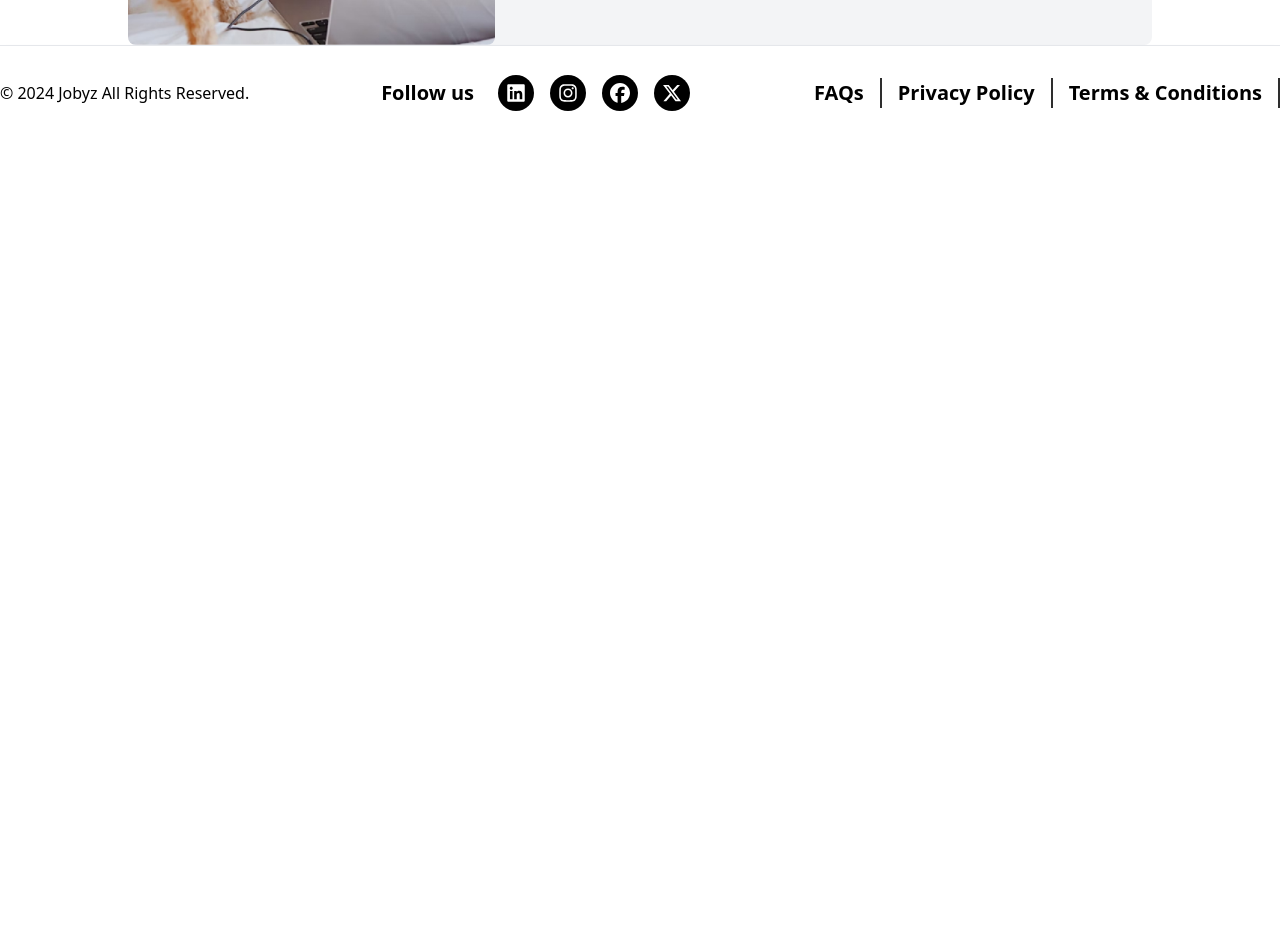
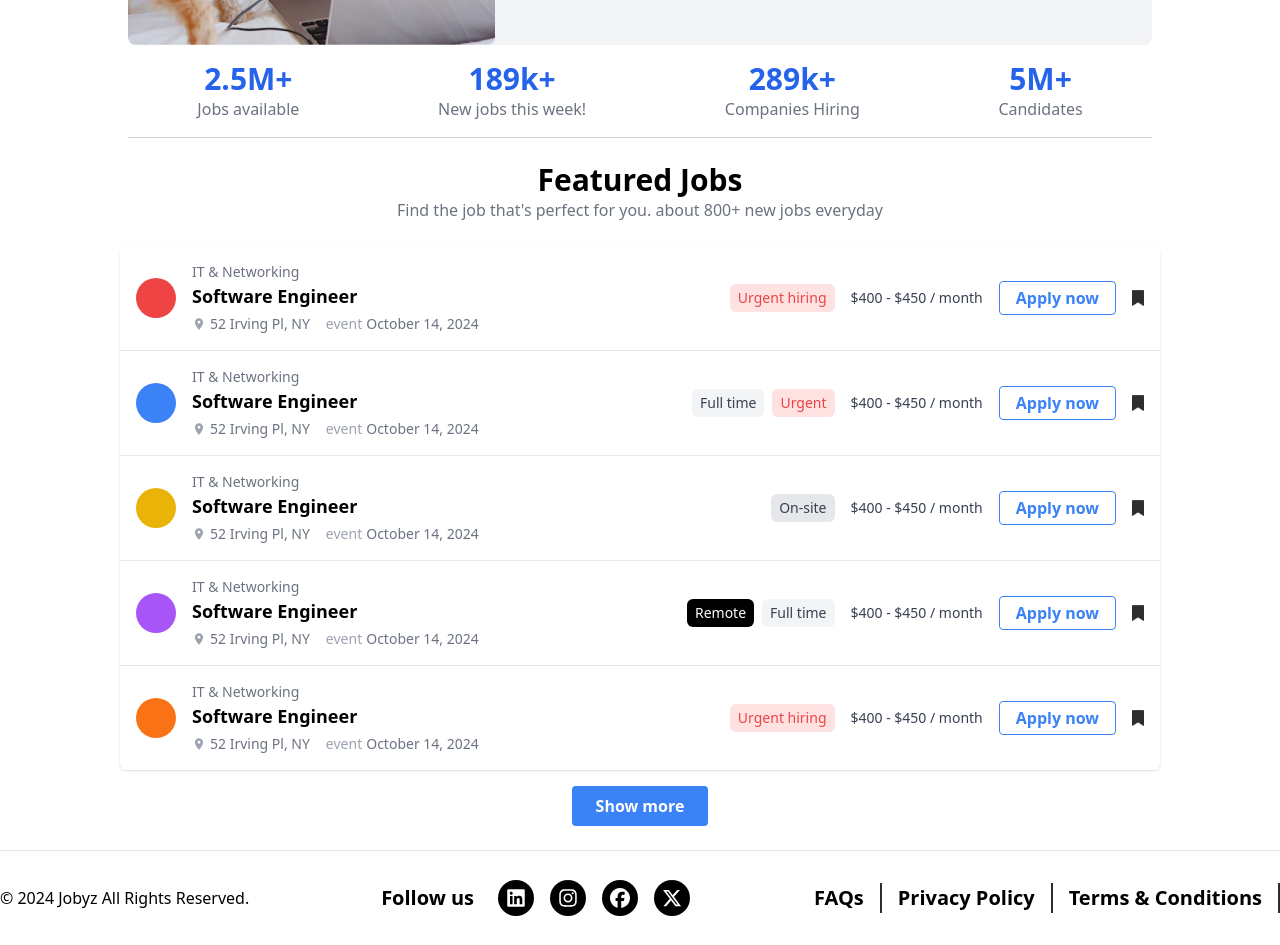
Before and after one commit to billydev139/jobyz, a React (Vite) app: page / in a window 1280 px wide. Shown: the part 1580-2525 px from the top of the page. Before the commit the page ends 1720 px from the top, so only its background shows below. Built offline with nearby package versions, Linux system fonts and the light colour scheme.

Commit message:
feature jobs done

```diff
--- a/src/assets/images/index.js
+++ b/src/assets/images/index.js
@@ -3,13 +3,15 @@ import info from './info.png';
 import reduce from './reduce.png';
 import saveTime from './saveTime.png';
 import minimize from './minimize.png';
+import save from './save.png'
 
 const Images = {
     jobyzlogo: jobyzlogo,
     info:info ,
     reduce:reduce,
     saveTime:saveTime,
-    minimize:minimize
+    minimize:minimize,
+    save:save
 };
 
 export default Images;
--- a/src/components/header.jsx
+++ b/src/components/header.jsx
@@ -1,8 +1,8 @@
 import { useState } from "react";
 import { Dialog, DialogPanel } from "@headlessui/react";
 import { Link, NavLink } from "react-router-dom";
+import Icons from "../assets/icons";
 import Images from "../assets/images";
-import Icons from "../assets/icons";
 
 const navigation = [
   { name: "Home", href: "/ranking" },
--- /dev/null
+++ b/src/pages/homepage/featuredJobs.jsx
@@ -0,0 +1,130 @@
+import Icons from "../../assets/icons";
+import Images from "../../assets/images";
+
+const FeaturedJobs = () => {
+  const jobs = [
+    {
+      id: 1,
+      category: "IT & Networking",
+      title: "Software Engineer",
+      location: "52 Irving Pl, NY",
+      date: "October 14, 2024",
+      tags: ["Urgent hiring"],
+      salary: "$400 - $450 / month",
+      logo: "bg-red-500", // Mock logo color
+    },
+    {
+      id: 2,
+      category: "IT & Networking",
+      title: "Software Engineer",
+      location: "52 Irving Pl, NY",
+      date: "October 14, 2024",
+      tags: ["Full time", "Urgent"],
+      salary: "$400 - $450 / month",
+      logo: "bg-blue-500",
+    },
+    {
+      id: 3,
+      category: "IT & Networking",
+      title: "Software Engineer",
+      location: "52 Irving Pl, NY",
+      date: "October 14, 2024",
+      tags: ["On-site"],
+      salary: "$400 - $450 / month",
+      logo: "bg-yellow-500",
+    },
+    {
+      id: 4,
+      category: "IT & Networking",
+      title: "Software Engineer",
+      location: "52 Irving Pl, NY",
+      date: "October 14, 2024",
+      tags: ["Remote", "Full time"],
+      salary: "$400 - $450 / month",
+      logo: "bg-purple-500",
+    },
+    {
+      id: 5,
+      category: "IT & Networking",
+      title: "Software Engineer",
+      location: "52 Irving Pl, NY",
+      date: "October 14, 2024",
+      tags: ["Urgent hiring"],
+      salary: "$400 - $450 / month",
+      logo: "bg-orange-500",
+    },
+  ];
+
+  return (
+    <div className="max-w-[85%] mx-auto p-6">
+      <h2 className="text-3xl font-semibold text-center">Featured Jobs</h2>
+      <p className="text-gray-500 text-center mb-6">
+        Find the job that's perfect for you. about 800+ new jobs everyday
+      </p>
+
+      <div className="bg-white shadow rounded-md mb-4">
+        {jobs.map((job) => (
+          <div
+            key={job.id}
+            className="flex items-center p-4 border-b last:border-b-0"
+          >
+            <div
+              className={`w-10 h-10 ${job.logo} rounded-full flex-shrink-0`}
+            ></div>
+            <div className="ml-4 flex-grow">
+              <p className="text-sm text-gray-500">{job.category}</p>
+              <h3 className="font-semibold text-lg">{job.title}</h3>
+              <div className="flex text-sm text-gray-500 mt-1">
+                <p className="flex items-center mr-4">
+                  <span className="material-icons text-gray-400 mr-1">
+                  <Icons.MdPlace />
+                  </span>
+                  {job.location}
+                </p>
+                <p className="flex items-center">
+                  <span className="material-icons text-gray-400 mr-1">
+                    event
+                  </span>
+                  {job.date}
+                </p>
+              </div>
+            </div>
+            <div className="ml-4 flex items-center space-x-2">
+              {job.tags.map((tag, index) => (
+                <span
+                  key={index}
+                  className={`px-2 py-1 text-sm rounded-md ${
+                    tag === "Urgent hiring" || tag==="Urgent"
+                      ? "bg-red-100 text-red-500"
+                      : tag === "Full time"
+                      ? "bg-gray-100 text-gray-700"
+                      : tag === "On-site"
+                      ? "bg-gray-200 text-gray-700"
+                      : tag === "Remote"
+                      ? "bg-black text-white"
+                      : ""
+                  }`}
+                >
+                  {tag}
+                </span>
+              ))}
+            </div>
+            <div className="ml-4 text-sm text-gray-700">{job.salary}</div>
+            <button className="ml-4 text-blue-500 font-semibold border border-blue-500 rounded px-4 py-1">
+              Apply now
+            </button>
+            <span className="material-icons ml-4 text-gray-400 cursor-pointer">
+            <img src={Images.save} alt="save" className="w-3 h-4" />
+            </span>
+          </div>
+        ))}
+      </div>
+
+      <button className="block mx-auto bg-blue-500 text-white font-semibold rounded px-6 py-2">
+        Show more
+      </button>
+    </div>
+  );
+};
+
+export default FeaturedJobs;
--- /dev/null
+++ b/src/pages/homepage/homeNumbersSection.jsx
@@ -0,0 +1,23 @@
+
+
+const NumberSection = () => {
+  const stats = [
+    { value: '2.5M+', label: 'Jobs available' },
+    { value: '189k+', label: 'New jobs this week!' },
+    { value: '289k+', label: 'Companies Hiring' },
+    { value: '5M+', label: 'Candidates' },
+  ];
+
+  return (
+    <div className="flex justify-around items-center py-4 border-b border-gray-300 mx-32">
+      {stats?.map((stat, index) => (
+        <div key={index} className="text-center">
+          <p className="text-blue-600 text-3xl font-semibold">{stat.value}</p>
+          <p className="text-gray-500">{stat.label}</p>
+        </div>
+      ))}
+    </div>
+  );
+};
+
+export default NumberSection;
--- a/src/pages/homepage/homePage.jsx
+++ b/src/pages/homepage/homePage.jsx
@@ -1,4 +1,6 @@
 import DefaultLayout from "../../layouts/defaultLayout";
+import FeaturedJobs from "./featuredJobs";
+import NumberSection from "./homeNumbersSection";
 import InfoHomePage from "./homePageInfo";
 import JobSearch from "./homePageSearch";
 import RecentSearch from "./recentSearch";
@@ -10,6 +12,8 @@ const HomePage=()=>{
         <JobSearch/>
         <RecentSearch/>
         <InfoHomePage/>
+        <NumberSection/>
+        <FeaturedJobs/>
         </DefaultLayout>
     )
 }
```
Also changed, not shown: src/assets/images/save.png (added).
